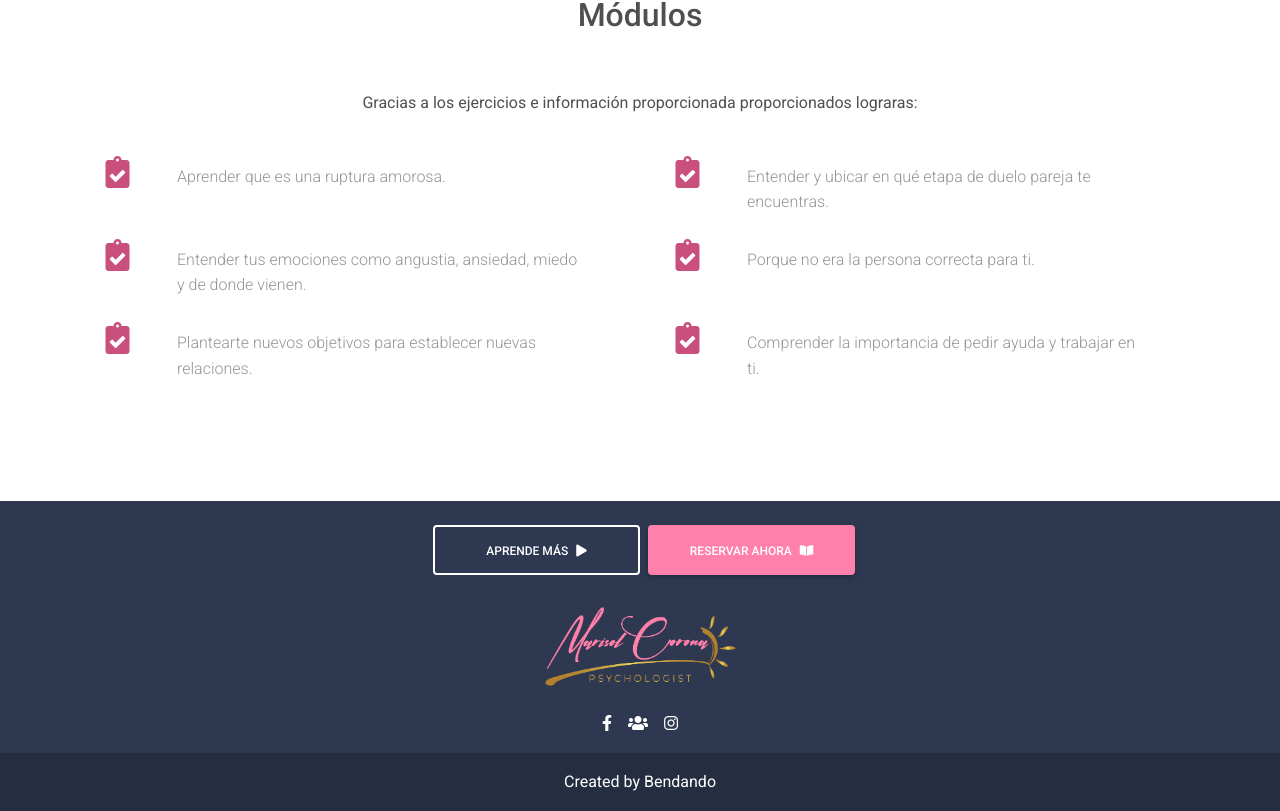
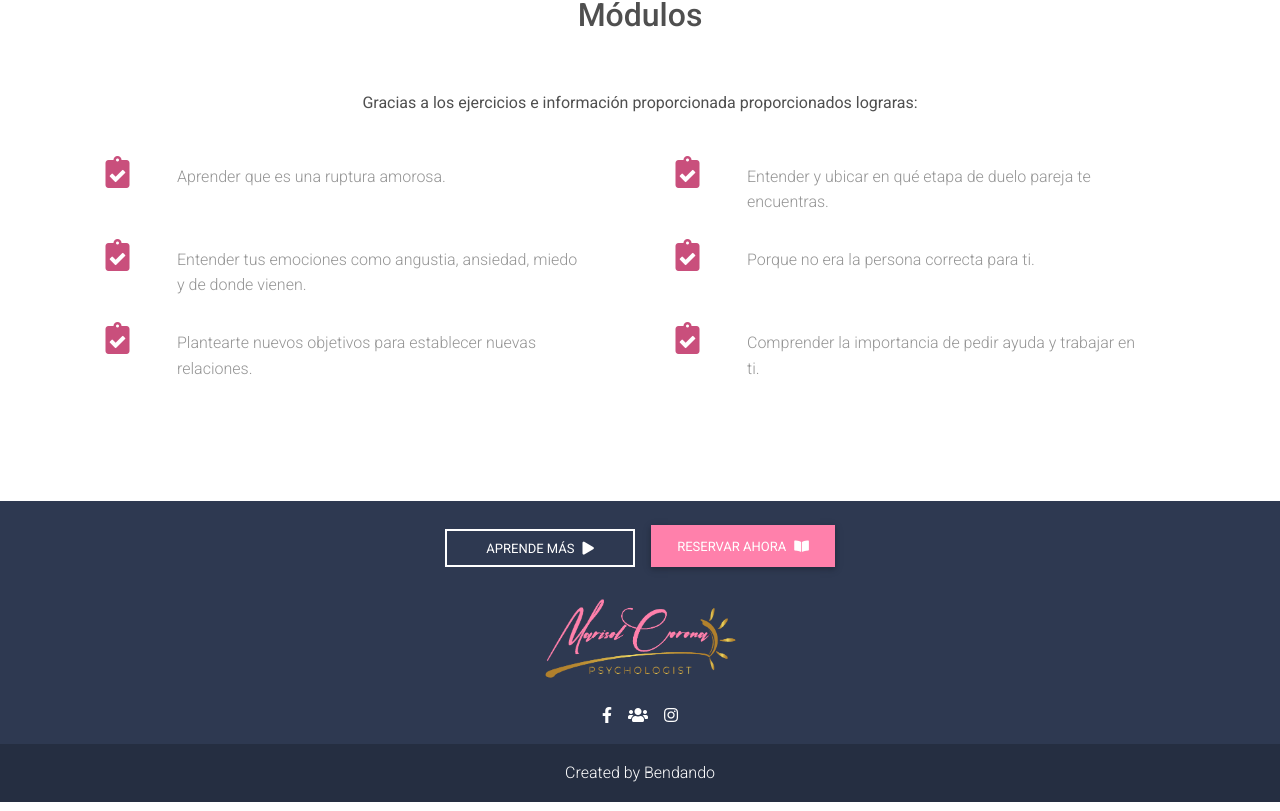
Before and after one commit to bendandoSolo/marisolcorona-next, a Next.js app: page /workshop in a window 1280 px wide. Shown: the part 1169-1980 px from the top of the page. Built offline with nearby package versions, Linux system fonts and the light colour scheme.

Commit message:
service cards all made same size

```diff
--- a/pages/components/Banner.js
+++ b/pages/components/Banner.js
@@ -18,7 +18,8 @@ const Banner = ({ text, smallText, button, bgImg, page }) => {
           </div>
 
           {button && (
-            <>
+            <div className="row justify-content-center">
+              <div className="col-md-3">
                 <Link href="#aprende-mas">
                   <button
                     className="btn mx-2 mt-4 py-3 px-5 text-white btn btn-outline-white"
@@ -28,6 +29,8 @@ const Banner = ({ text, smallText, button, bgImg, page }) => {
                     <i className="fas fa-play ms-2"></i>
                   </button>
                 </Link>
+              </div>
+              <div className="col-md-3">
                 <Link href="https://calendly.com/marisol-corona/entrevista">
                   <a target="_blank">
                     <button
@@ -39,7 +42,8 @@ const Banner = ({ text, smallText, button, bgImg, page }) => {
                     </button>
                   </a>
                 </Link>
-            </>
+              </div>
+            </div>
           )}
         </div>
       </div>
--- a/pages/components/Footer.js
+++ b/pages/components/Footer.js
@@ -6,15 +6,10 @@ const Footer = () => {
       <div className="pt-4 mt-5 pb-1">
         <Link href="/">
           <a
-            className="btn btn-outline-white mx-2 mb-2"
+            className="btn btn-outline-white btn-md mx-2 mb-2"
             alt="home"
-            style={{
-              width: "207px",
-              height: "50px",
-              paddingBottom: "0px",
-              paddingTop: "15px",
-            }}
             role="button"
+            style={{ width: "190px" }}
           >
             Aprende más
             <i className="fas fa-play ms-2"></i>
@@ -22,14 +17,8 @@ const Footer = () => {
         </Link>
         <Link href="mailto:marisol@marisolcorona.com?Subject=Consulta%del%sitio%web">
           <a
-            className="btn btn-primary2 mb-2"
+            className="btn btn-primary2 btn-md mx-2 mb-2"
             target="_blank"
-            style={{
-              width: "207px",
-              height: "50px",
-              paddingBottom: "0px",
-              paddingTop: "15px",
-            }}
             role="button"
           >
             Reservar ahora
--- a/styles/globals.css
+++ b/styles/globals.css
@@ -3,12 +3,15 @@ body {
   -webkit-text-size-adjust: 100%;
 }
 
-button {
+.btn {
   border-radius: 0 !important;
+  font-size: 13px !important;
+  font-weight: 400 !important;
 }
 
 * {
   font-family: "Roboto", sans-serif;
+  font-weight: 300;
 }
 
 html,
@@ -43,7 +46,7 @@ h2,
 h3,
 h4,
 h5 {
-  font-weight: normal;
+  font-weight: 300;
   text-transform: capitalize;
 }
 
@@ -76,6 +79,10 @@ p {
   -webkit-transition: ease-in-out 0.2s;
   transition: ease-in-out 0.2s;
   padding: 1rem 3rem;
+}
+
+.btn-md {
+  padding: 0.7rem 1.6rem;
 }
 
 .pink-btn:hover {
@@ -266,7 +273,7 @@ nav li a {
 
 @media screen and (max-width: 770px) {
   .bg-header {
-    height: 90vh;
+    height: 100vh;
   }
 }
 #home {
@@ -349,9 +356,42 @@ footer.page-footer .footer-copyright a:hover {
   color: #ff80ab;
 }
 
+.card-img-top {
+  height: 175px;
+}
+
+.card-body {
+  display: -webkit-box;
+  display: -ms-flexbox;
+  display: flex;
+  -webkit-box-orient: vertical;
+  -webkit-box-direction: normal;
+      -ms-flex-direction: column;
+          flex-direction: column;
+  -webkit-box-pack: justify;
+      -ms-flex-pack: justify;
+          justify-content: space-between;
+  -webkit-box-align: center;
+      -ms-flex-align: center;
+          align-items: center;
+}
+.card-body p {
+  font-size: 14px;
+}
+
+@media (min-width: 767px) {
+  .card-img-top {
+    height: 300px;
+  }
+}
 @media (min-width: 992px) {
-  .services-card-text {
+  .card-text {
+    padding-top: 1rem;
     height: 127px;
+  }
+
+  .card-img-top {
+    height: 220px;
   }
 }
 .accordion-button {
--- a/styles/globals.scss
+++ b/styles/globals.scss
@@ -20,17 +20,19 @@ body {
   -webkit-text-size-adjust: 100%;
 }
 
-button {
+.btn {
   border-radius: 0 !important;
+  font-size: 13px !important;
+  font-weight: 400 !important;
 }
 
 // @import url("https://fonts.googleapis.com/css2?family=Karla:wght@300&display=swap");
+@import url("https://fonts.googleapis.com/css2?family=Roboto:wght@100;300;400&display=swap");
 
 * {
   font-family: "Roboto", sans-serif;
+  font-weight: 300;
 }
-
-@import url("https://fonts.googleapis.com/css2?family=Roboto:wght@100;300;400&display=swap");
 
 html,
 body,
@@ -66,7 +68,7 @@ h2,
 h3,
 h4,
 h5 {
-  font-weight: normal;
+  font-weight: 300;
   text-transform: capitalize;
 }
 
@@ -98,6 +100,10 @@ p {
   border: 2px solid #ff80ab;
   transition: ease-in-out 0.2s;
   padding: 1rem 3rem;
+}
+
+.btn-md {
+  padding: 0.7rem 1.6rem;
 }
 
 .pink-btn:hover {
@@ -277,7 +283,7 @@ nav li a {
 
 @media screen and (max-width: 770px) {
   .bg-header {
-    height: 90vh;
+    height: 100vh;
   }
 }
 
@@ -371,9 +377,34 @@ footer.page-footer .footer-copyright {
 // Home
 // ///////////////////////////////////////////////////////////////////
 
+.card-img-top {
+  height: 175px;
+}
+
+.card-body {
+  display: flex;
+  flex-direction: column;
+  justify-content: space-between;
+  align-items: center;
+  p {
+    font-size: 14px;
+  }
+}
+
+@media (min-width: 767px) {
+  .card-img-top {
+    height: 300px;
+  }
+}
+
 @media (min-width: 992px) {
-  .services-card-text {
+  .card-text {
+    padding-top: 1rem;
     height: 127px;
+  }
+
+  .card-img-top {
+    height: 220px;
   }
 }
 
```
Also changed, not shown: pages/components/Accordion.js (+21 -11 lines), pages/index.js (+35 -21 lines), 1 other file (tests, documents, lock files or other folders). Lines whose indentation alone changed are shown as unchanged.
